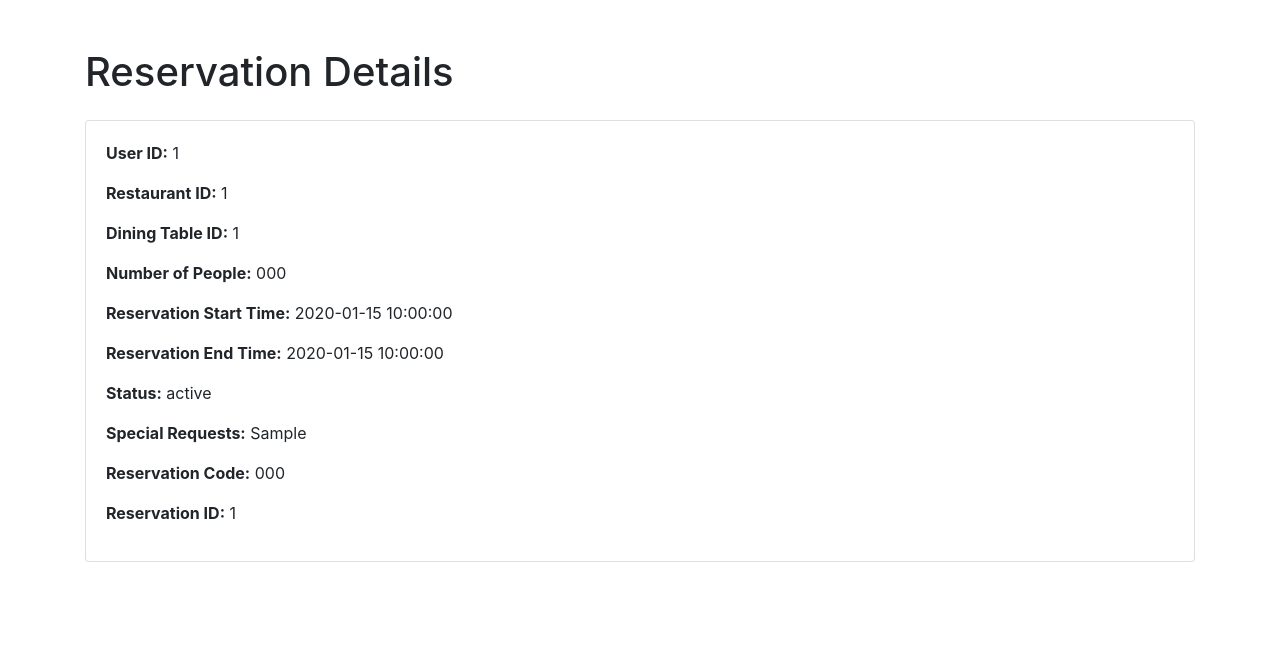
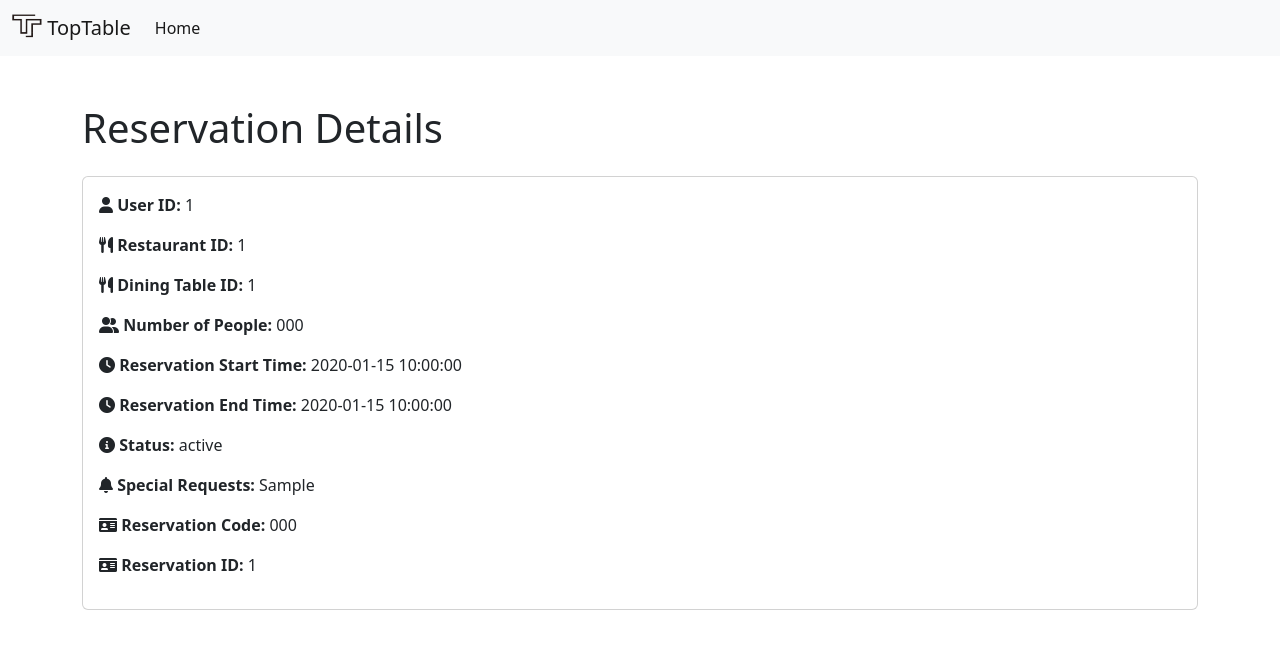
Before and after one commit to UA-TopTable/TopTableCustomerAPI, a Python web app: template app/templates/reservation.html in a window 1280 px wide. Shown: the top 649 px of the page. Run offline with Jinja, Linux system fonts and the light colour scheme; the template is opened without the code that fills it: most values are stand-ins (such as "Sample title", 1, 10 or a date in 2020); some libraries are stand-ins or nearby versions.

Commit message:
new reservation and index

```diff
--- a/app/templates/reservation.html
+++ b/app/templates/reservation.html
@@ -1,29 +1,21 @@
-<!DOCTYPE html>
-<html lang="en">
+{% extends 'base.html' %}
 
-<head>
-    <meta charset="UTF-8">
-    <meta name="viewport" content="width=device-width, initial-scale=1.0">
-    <title>Reservation Details</title>
-    <link rel="stylesheet" href="https://stackpath.bootstrapcdn.com/bootstrap/4.5.2/css/bootstrap.min.css">
-</head>
-
-<body>
+{% block content %}
     <div class="container mt-5">
         <h1 class="mb-4">Reservation Details</h1>
         {% if reservation %}
         <div class="card">
             <div class="card-body">
-                <p><strong>User ID:</strong> {{ reservation.user_id }}</p>
-                <p><strong>Restaurant ID:</strong> {{ reservation.restaurant_id }}</p>
-                <p><strong>Dining Table ID:</strong> {{ reservation.dining_table_id }}</p>
-                <p><strong>Number of People:</strong> {{ reservation.number_of_people }}</p>
-                <p><strong>Reservation Start Time:</strong> {{ reservation.reservation_start_time }}</p>
-                <p><strong>Reservation End Time:</strong> {{ reservation.reservation_end_time }}</p>
-                <p><strong>Status:</strong> {{ reservation.status }}</p>
-                <p><strong>Special Requests:</strong> {{ reservation.special_requests }}</p>
-                <p><strong>Reservation Code:</strong> {{ reservation.reservation_code }}</p>
-                <p><strong>Reservation ID:</strong> {{ reservation.id }}</p>
+                <p><strong><i class="fas fa-user"></i> User ID:</strong> {{ reservation.user_id }}</p>
+                <p><strong><i class="fas fa-utensils"></i> Restaurant ID:</strong> {{ reservation.restaurant_id }}</p>
+                <p><strong><i class="fas fa-utensils"></i> Dining Table ID:</strong> {{ reservation.dining_table_id }}</p>
+                <p><strong><i class="fas fa-user-group"></i> Number of People:</strong> {{ reservation.number_of_people }}</p>
+                <p><strong><i class="fas fa-clock"></i> Reservation Start Time:</strong> {{ reservation.reservation_start_time }}</p>
+                <p><strong><i class="fas fa-clock"></i> Reservation End Time:</strong> {{ reservation.reservation_end_time }}</p>
+                <p><strong><i class="fas fa-circle-info"></i> Status:</strong> {{ reservation.status }}</p>
+                <p><strong><i class="fas fa-bell"></i> Special Requests:</strong> {{ reservation.special_requests }}</p>
+                <p><strong><i class="fas fa-id-card"></i> Reservation Code:</strong> {{ reservation.reservation_code }}</p>
+                <p><strong><i class="fas fa-id-card"></i> Reservation ID:</strong> {{ reservation.id }}</p>
             </div>
         </div>
         {% else %}
@@ -32,9 +24,8 @@
         </div>
         {% endif %}
     </div>
+
     <script src="https://code.jquery.com/jquery-3.5.1.slim.min.js"></script>
     <script src="https://cdn.jsdelivr.net/npm/@popperjs/core@2.9.2/dist/umd/popper.min.js"></script>
     <script src="https://stackpath.bootstrapcdn.com/bootstrap/4.5.2/js/bootstrap.min.js"></script>
-</body>
-
-</html>
+{% endblock %}
```
Also changed, not shown: app/templates/index.html (+3 -27 lines).
